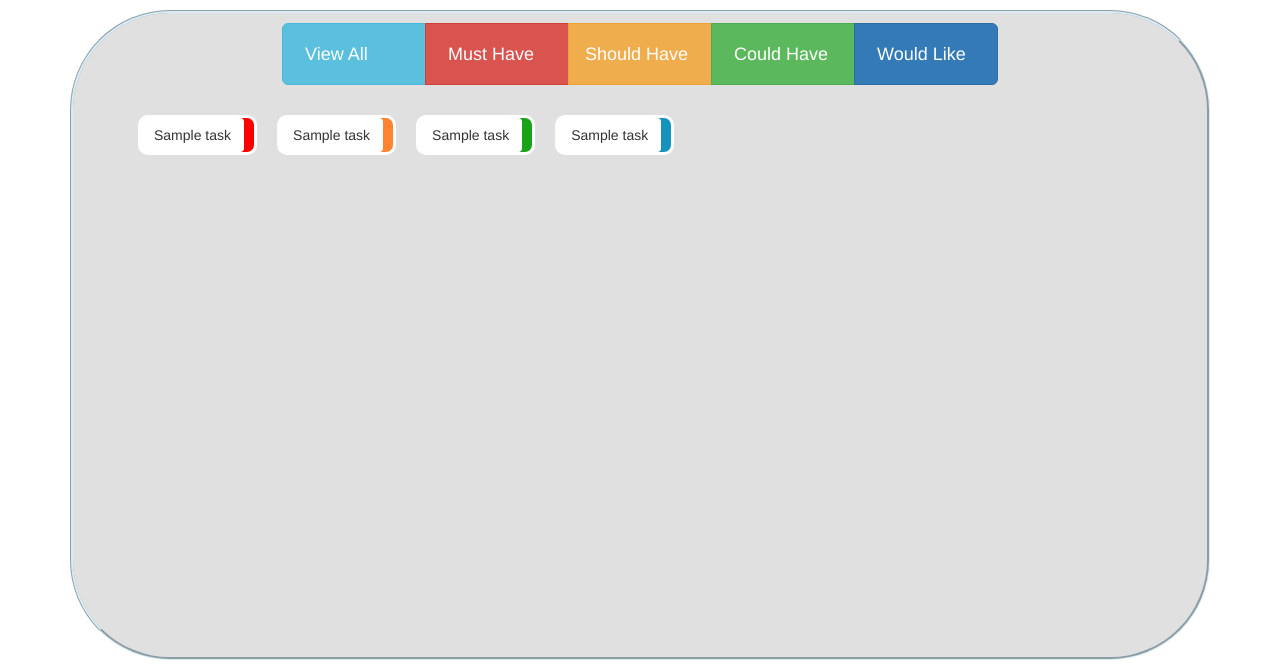
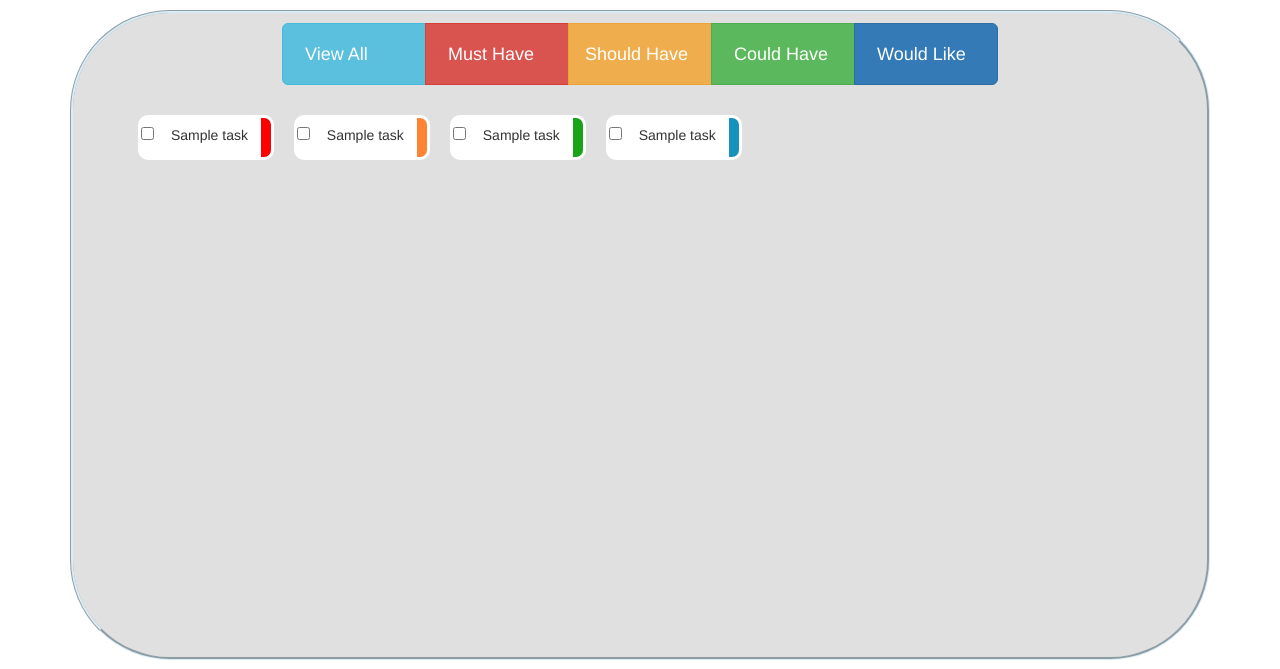
Before and after one commit to GUTeamU/DIM3, a Django app: template requirementsTracker/templates/rct/projects/view.html in a window 1280 px wide. Shown: the part 131-800 px from the top of the page. Run offline with Django 3.2, Linux system fonts and the light colour scheme; tables that the repository leaves empty hold one stand-in row (values such as "Sample post"); the template is opened without the code that fills it: values that come from a table or form of the project are taken from there, most other values are stand-ins (such as "Sample title", 1, 10 or a date in 2020); some libraries are stand-ins or nearby versions.

Commit message:
Implemented the marking tasks done.

```diff
--- a/requirementsTracker/rct/urls.py
+++ b/requirementsTracker/rct/urls.py
@@ -9,6 +9,7 @@ urlpatterns = patterns('',
         url(r'^project/(?P<url>\w+)/delete', views.delete_project, name='delete_project'),
         url(r'^project/(?P<url>\w+)/edit', views.edit_project, name='edit_project'),
         url(r'^project/(?P<url>\w+)/task/add$', views.add_task, name='add_task'),
+        url(r'^ajax/task/update$', views.update_task, name='update_task'),
         url(r'^signup/$', views.signup, name='signup'),
 	url(r'^$', views.index, name='index'),
 
--- a/requirementsTracker/static/css/styles.css
+++ b/requirementsTracker/static/css/styles.css
@@ -108,6 +108,17 @@
     background-color: #1693BC;
 }
 
+.buttonColor{
+    background-image: -webkit-linear-gradient(top, #ffffff 0%, #ffffff 100%);
+    background-image: linear-gradient(to bottom, #ffffff 0%, #ffffff 100%);
+    filter: progid:DXImageTransform.Microsoft.gradient(startColorstr='#ffffffff', endColorstr='#ffe0e0e0', GradientType=0);
+    filter: progid:DXImageTransform.Microsoft.gradient(enabled = false);
+    background-repeat: repeat-x;
+    border-color: #dbdbdb;
+    text-shadow: 0 1px 0 #fff;
+    border-color: #ccc;
+}
+
 .blocks .btn-danger {
     padding: 18px 120px 18px 22px;
     border-radius: 0 auto;
--- a/requirementsTracker/static/js/projectBoard.js
+++ b/requirementsTracker/static/js/projectBoard.js
@@ -48,3 +48,15 @@ function wouldLike() {
 	$("#would").show()
 
 };
+
+function updateTask(cb, taskID, projectID){
+	$.ajax({
+        url: '/rct/ajax/task/update',
+        data: {project_id: projectID,task_id: taskID, task_status: cb.checked},
+        type: 'GET',
+        async: false,
+        success: function(data) {
+            console.log(data);
+        }
+    });
+}
--- a/requirementsTracker/templates/rct/projects/task.html
+++ b/requirementsTracker/templates/rct/projects/task.html
@@ -1,5 +1,12 @@
 <div class="boxes" id="boxes">
-    <button type="button" id="butt" data-toggle="modal" data-target="#{{ task.id }}" class="btn btn-default-lg btn-block">{{ task.title }}</button>
+    <div class="buttonColor">
+        <label>
+            <input {% if task.completed %}checked{% else %}{% endif %} type="checkbox" onclick='updateTask(this, {{ task.id }}, "{{project.id}}");' >
+        </label>
+        <label>
+            <button type="button" id="butt" data-toggle="modal" data-target="#{{ task.id }}" class="btn btn-default-lg btn-block">{{ task.title }}</button>
+        </label>
+    </div>
 </div>
 
 <div class="modal fade" id="{{ task.id }}" tabindex="-1" role="dialog" aria-labelledby="myModalLabel" aria-hidden="true">
```
Also changed, not shown: requirementsTracker/rct/views.py (+38 -0 lines).
